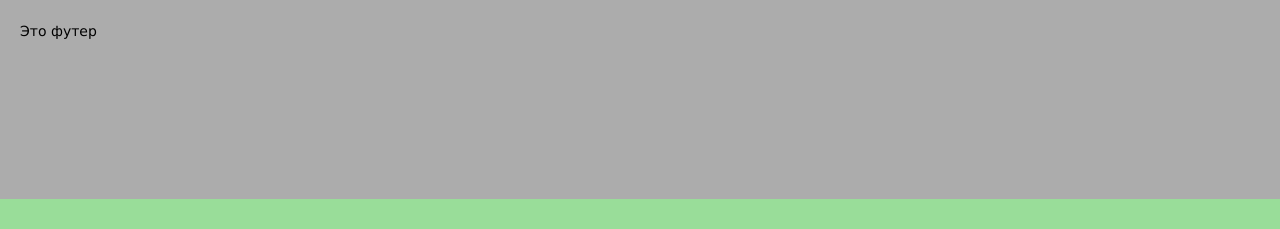
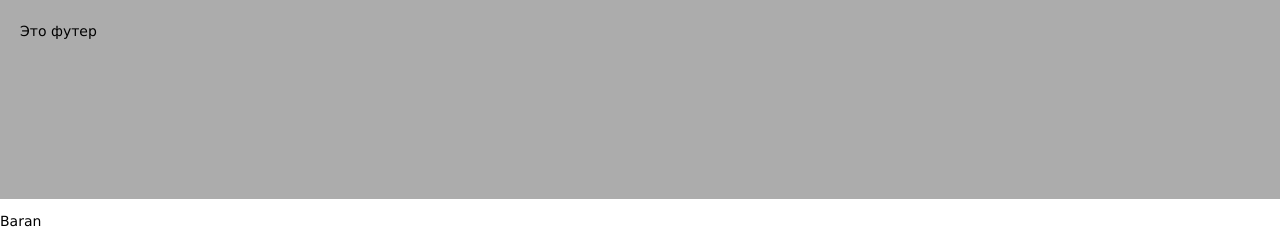
Before and after one commit to Lesleyii/lesleytest.lc, a PHP site: page /index.php in a window 1280 px wide. Shown: the part 601-830 px from the top of the page. Before the commit the page ends 800 px from the top, so only its background shows below. Run offline with PHP 8.4, Linux system fonts and the light colour scheme.

Commit message:
second commit

```diff
--- a/index.php
+++ b/index.php
@@ -21,5 +21,6 @@ else{
 
 require ("views/footer.php");
 
+?>
 
-?>
+<p>Baran</p>
```
